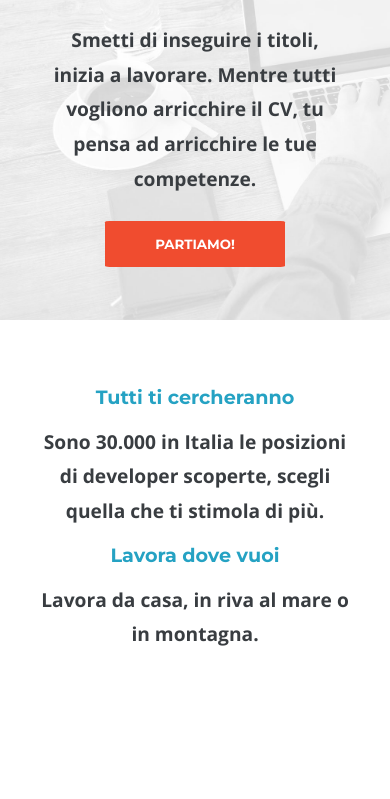
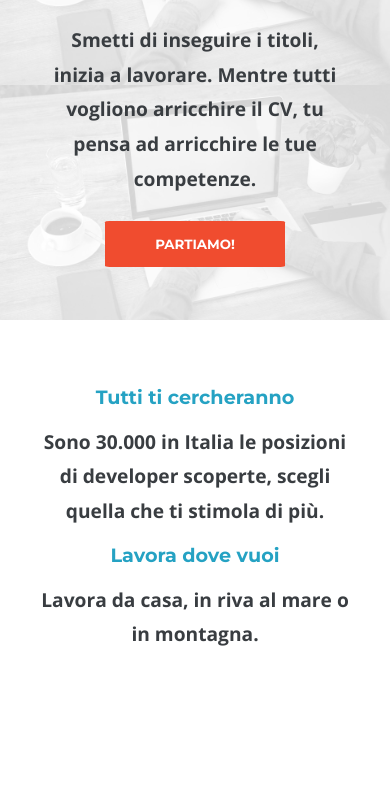
Before and after one commit to manuelfusco/U1-D5-W1, a plain HTML site: page Mobile version/index.html in a window 390 px wide. Shown: the part 283-1082 px from the top of the page. Drawn offline with nearby package versions, Linux system fonts and the light colour scheme.

Commit message:
fix image

```diff
--- a/Mobile version/css/style.css
+++ b/Mobile version/css/style.css
@@ -1,7 +1,6 @@
 /* Your styles here */
 @import url("https://fonts.googleapis.com/css2?family=Dancing+Script:wght@500&family=Josefin+Slab:wght@700&family=Montserrat:ital,wght@0,400;0,600;1,400;1,600&family=Open+Sans:ital,wght@0,700;1,400&family=Outfit:wght@700&family=Poppins:wght@400;700&family=Prata&family=Roboto+Slab:wght@500&family=Roboto:wght@400;700&display=swap");
 @import url("https://fonts.googleapis.com/css2?family=Dancing+Script:wght@500&family=Josefin+Slab:wght@700&family=Montserrat:ital,wght@0,400;0,600;0,700;1,400;1,600&family=Open+Sans:ital,wght@0,700;1,400&family=Outfit:wght@700&family=Poppins:wght@400;700&family=Prata&family=Roboto+Slab:wght@500&family=Roboto:wght@400;700&display=swap");
-
 body {
   color: #393d41;
   font-family: "Open Sans", sans-serif;
@@ -27,7 +26,8 @@ header {
 }
 nav {
   background-image: url(../images/banner.jpg);
-  background-size: cover;
+  background-size: 100%;
+  background-position: cover center;
 }
 h1 {
   color: #25a2c3;
@@ -72,7 +72,7 @@ div.box > img#a {
   max-width: 30vh;
 }
 img.boxes-img {
-  max-width: 270px;
+  max-width: 200px;
   margin: 0;
 }
 div.box#orange {
```
